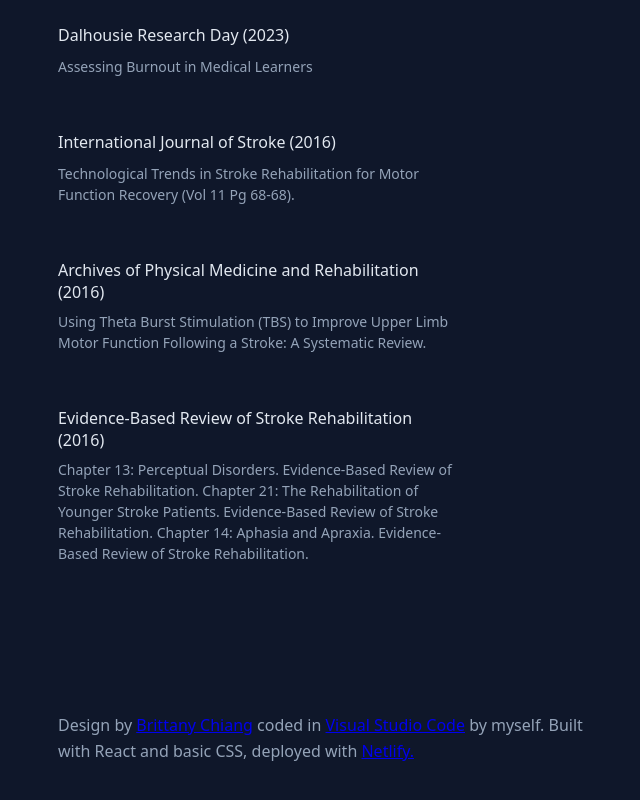
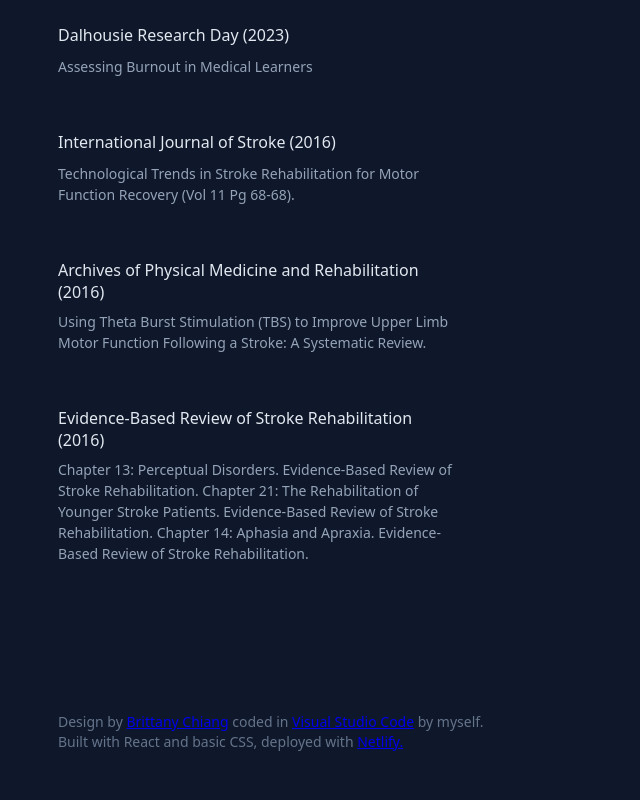
Before and after one commit to JashanB/Portfolio-V2, a React (Create React App) app: page / in a window 1280 px wide. Shown: the part 2207-3007 px from the top of the page, without its empty margins (590-1230 px from the left). Built offline with nearby package versions, Linux system fonts and the light colour scheme.

Commit message:
styling footer

```diff
--- a/src/components/app/App.css
+++ b/src/components/app/App.css
@@ -355,6 +355,15 @@
   transition: 0.15s ease-in-out;
 }
 
+.footer {
+  font-size: .875rem;
+  line-height: 1.25rem;
+  padding-bottom: 4rem;
+  max-width: 28rem;
+  display: block;
+
+}
+
 /* 640 MEDIA */
 
 @media (min-width: 640px) {
@@ -389,6 +398,12 @@
 
   .list-item-main {
     grid-column: span 6/span 6;
+  }
+
+  .footer {
+    padding-bottom: 0;
+    color: rgba(100, 116, 139, 1);
+
   }
 }
 
```
